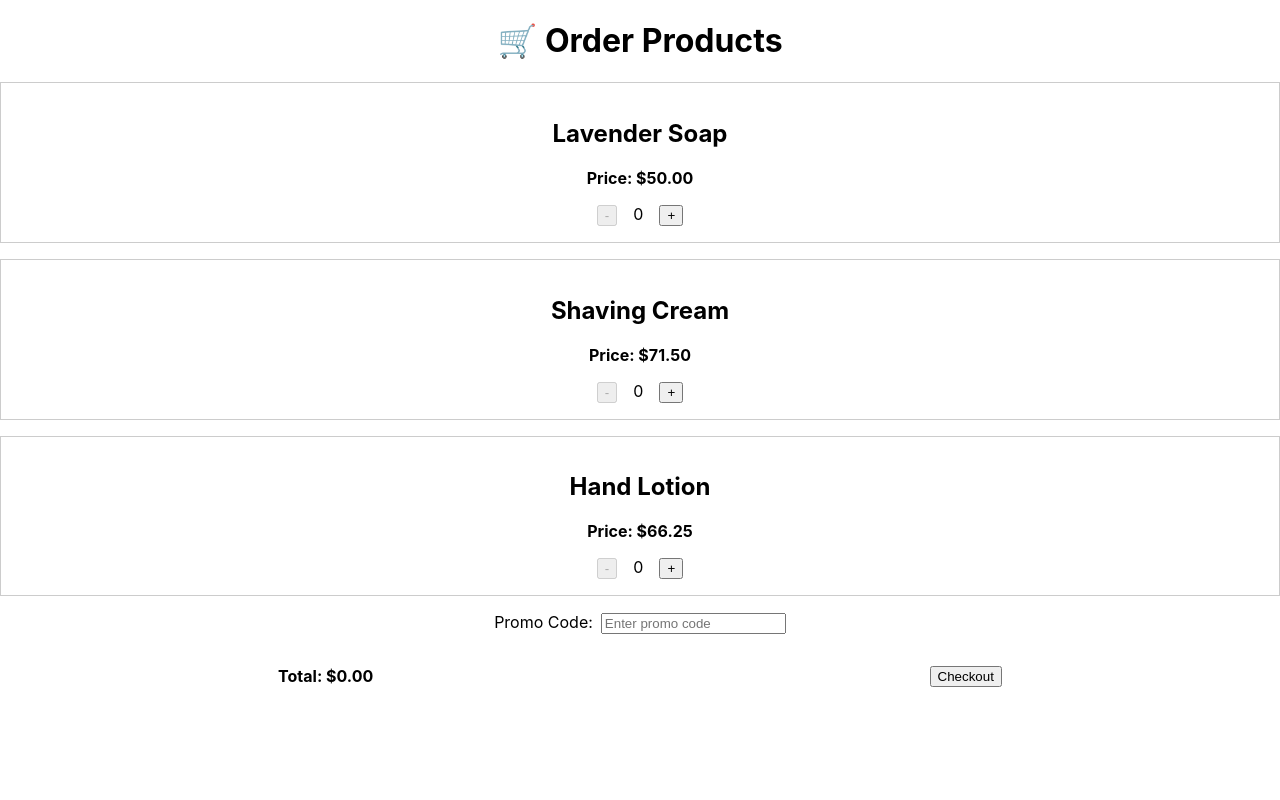
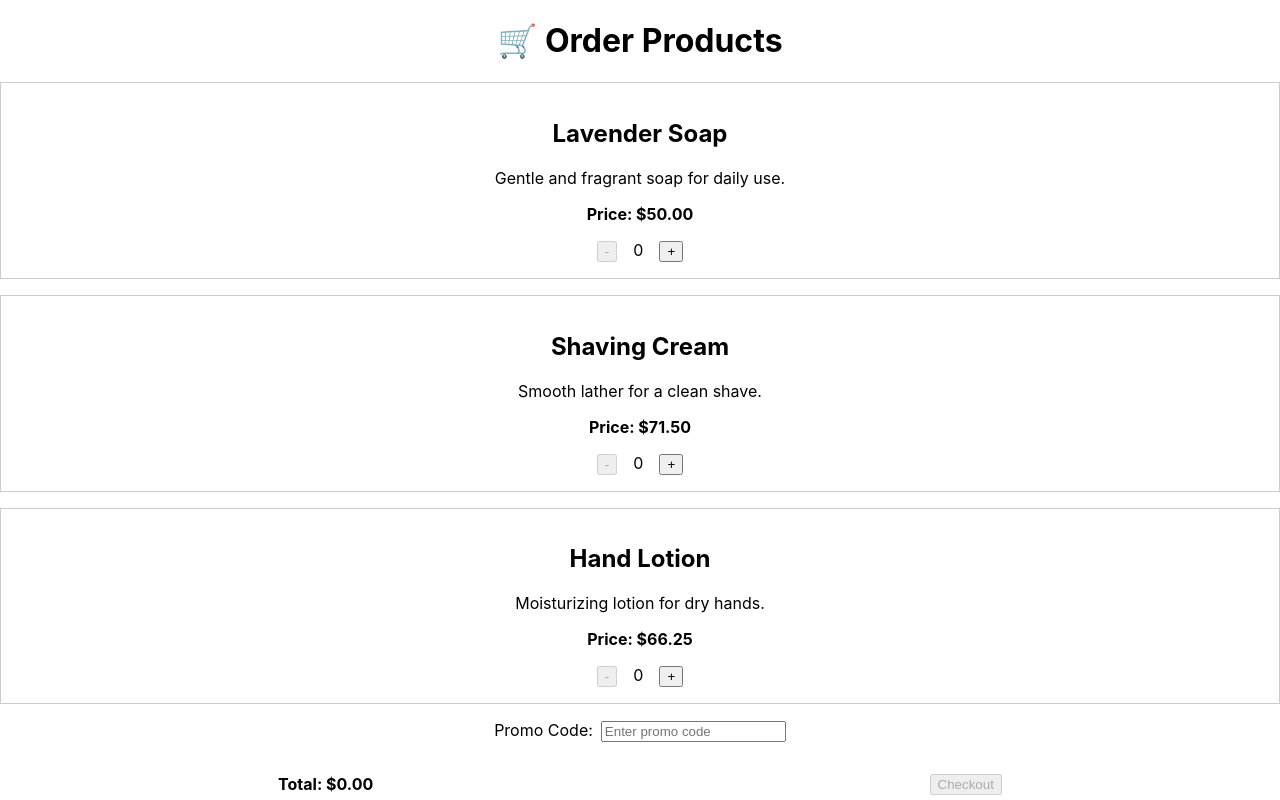
Before and after one commit to jonneldev/dt-webdev-react, a React (Create React App) app in the folder day1/: page / in a window 1280 px wide. Built offline with nearby package versions, Linux system fonts and the light colour scheme.

Commit message:
promoCode & totalAmount function

```diff
--- a/day1/src/components/Day5/CheckoutPage.jsx
+++ b/day1/src/components/Day5/CheckoutPage.jsx
@@ -1,4 +1,4 @@
-import React, { useState } from "react";
+import React, { useState, useMemo, useEffect } from "react";
 import ProductList from "./ProductList";
 import CheckoutButton from "./CheckoutButton";
 import PromoCode from "./PromoCode";
@@ -31,24 +31,37 @@ const initialProducts = [
 export default function CheckoutPage() {
   const [products, setProducts] = useState(initialProducts);
   const [promoCode, setPromoCode] = useState("");
-  const [productData, setProductData] = useState({})
-  const [totalAmount, setTotalAmount] = useState(0)
 
   // TODO: Create a function that updates quantity of a specific product by its ID.
-  // This should either increase or decrease the quantity (but never go below 0 or above 10)
+  //       This should either increase or decrease the quantity (but never go below 0 or above 10).
   const handleQuantityUpdate = (productId, newQuantity) => {
-    setProductData((prevData) => ({
-      ...prevData,
-      [productId] : {
-        ...prevData[productId],
-        quantity: newQuantity
-      }
-    }))
-  }
+    setProducts((prevProducts) =>
+      prevProducts.map((product) =>
+        product.id === productId
+          ? {
+              ...product,
+              quantity: Math.max(0, Math.min(10, newQuantity)),
+            }
+          : product
+      )
+    );
+  };
+
+  // TODO: Calculate total amount based on products with quantity > 0.
+  //       If promoCode is exactly 'MAYTHE4THBWU', apply a 50% discount.
+  const totalAmount = useMemo(() => {
+    const chosenProducts = products.filter((product) => product.quantity > 0);
+    const total = chosenProducts.reduce(
+      (sum, product) => sum + product.price * product.quantity,
+      0
+    );
+    return promoCode === "MAYTHE4THBWU" ? total * 0.5 : total;
+  }, [products, promoCode]);
 
 
   // TODO: Determine if the checkout button should be disabled.
   //       It should be disabled if all quantities are 0.
+  const isCheckoutDisabled = products.every((product) => product.quantity === 0);
 
   return (
     <div>
@@ -58,8 +71,7 @@ export default function CheckoutPage() {
 
       {/* List of product cards, pass handler to change quantities */}
       <ProductList
-        products={initialProducts}
-        productData={productData}
+        products={products}
         onQuantityChange={
           // TODO: Replace this stub with actual quantity change handler
           handleQuantityUpdate
@@ -79,7 +91,7 @@ export default function CheckoutPage() {
           <strong>Total: ${totalAmount.toFixed(2)}</strong>
         </div>
         {/* TODO: Replace false with logic to check if button should be disabled */}
-        <CheckoutButton disabled={false} />
+        <CheckoutButton disabled={isCheckoutDisabled} />
       </div>
     </div>
   );
--- a/day1/src/components/Day5/ProductCard.jsx
+++ b/day1/src/components/Day5/ProductCard.jsx
@@ -3,7 +3,7 @@ import ProductDetails from "./ProductDetails";
 import QuantitySelector from "./QuantitySelector";
 
 // Shows product details and its quantity selector
-export default function ProductCard({ product, onQuantityChange, productData, quantity }) {
+export default function ProductCard({ product, onQuantityChange, quantity }) {
 
   return (
     <div
@@ -20,13 +20,13 @@ export default function ProductCard({ product, onQuantityChange, productData, qu
         quantity={quantity}
         onIncrease={() => {
           // TODO: Call onQuantityChange with product ID and "increase"
-          const newQuantity = Math.min(10, quantity + 1);
+          const newQuantity = quantity + 1;
           onQuantityChange(product.id, newQuantity)
 
         }}
         onDecrease={() => {
           // TODO: Call onQuantityChange with product ID and "decrease"
-          const newQuantity = Math.max(0, quantity - 1);
+          const newQuantity = quantity - 1;
           onQuantityChange(product.id, newQuantity)
         }}
       />
--- a/day1/src/components/Day5/ProductDetails.jsx
+++ b/day1/src/components/Day5/ProductDetails.jsx
@@ -6,7 +6,7 @@ export default function ProductDetails({ product }) {
     <div>
       {/* TODO display product name, description, and price */}
       <h2>{product.name}</h2>
-      <p>{}</p>
+      <p>{product.description}</p>
       {/* TODO: Display the price with 2 decimal places only */}
       <strong>Price: ${product.price.toFixed(2)}</strong>
     </div>
--- a/day1/src/components/Day5/ProductList.jsx
+++ b/day1/src/components/Day5/ProductList.jsx
@@ -2,16 +2,15 @@ import React from "react";
 import ProductCard from "./ProductCard";
 
 // Maps over products and renders a ProductCard for each
-export default function ProductList({ products, onQuantityChange, productData }) {
+export default function ProductList({ products, onQuantityChange }) {
   return (
     <div>
       {products.map((product) => (
         <ProductCard
           key={product.id}
           product={product}
+          quantity={product.quantity}
           onQuantityChange={onQuantityChange}
-          productData={productData}
-          quantity={productData[product.id]?.quantity || 0}
         />
       ))}
     </div>
--- a/day1/src/components/Day5/PromoCode.jsx
+++ b/day1/src/components/Day5/PromoCode.jsx
@@ -2,15 +2,15 @@ import React from "react";
 
 // Simple input for entering promo code
 // TODO: Implement the promo code by adding the correct props and passing it correctly to value and onChange
-export default function PromoCode() {
+export default function PromoCode({promoCode, setPromoCode}) {
   return (
     <div style={{ marginBottom: "1rem" }}>
       <label htmlFor="promo">Promo Code:</label>
       <input
         id="promo"
         type="text"
-        value=""
-        onChange={() => {}}
+        value={promoCode}
+        onChange={(e) => setPromoCode(e.target.value)}
         placeholder="Enter promo code"
         style={{ marginLeft: "0.5rem" }}
       />
```
Also changed, not shown: 1 other file (tests, documents, lock files or other folders).
